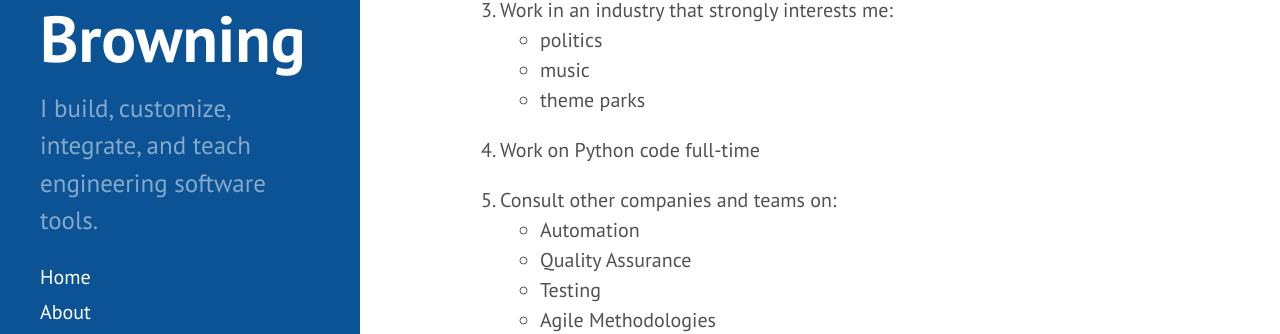
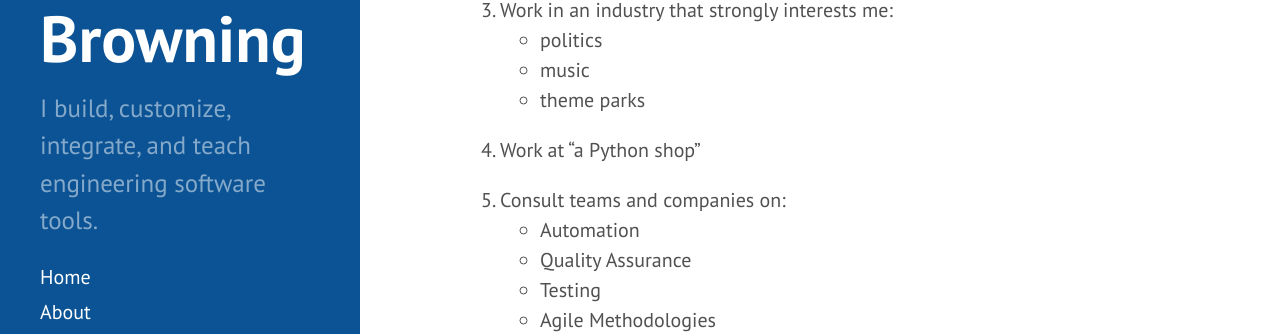
Before and after one commit to jacebrowning/jacebrowning.info, a Jekyll site: the page built from _posts/2016-10-21-itemizing-career-goals.md, in a window 1280 px wide and 900 px high, scrolled down 460 px. Shown: the part 123-457 px from the top of the window. Built offline with Jekyll 4.4.1, drawn with Linux system fonts in a browser that asks for light colours; Markdown is read by kramdown in place of the engine named in the settings.

Commit message:
Update requirement to work on Python

```diff
--- a/_posts/2016-10-21-itemizing-career-goals.md
+++ b/_posts/2016-10-21-itemizing-career-goals.md
@@ -25,9 +25,9 @@ I encourage everyone to make similar lists as a way to learn about your true car
   - music
   - theme parks
 
-4. Work on Python code full-time
+4. Work at "a Python shop"
 
-5. Consult other companies and teams on:
+5. Consult teams and companies on:
   - Automation
   - Quality Assurance
   - Testing
```
